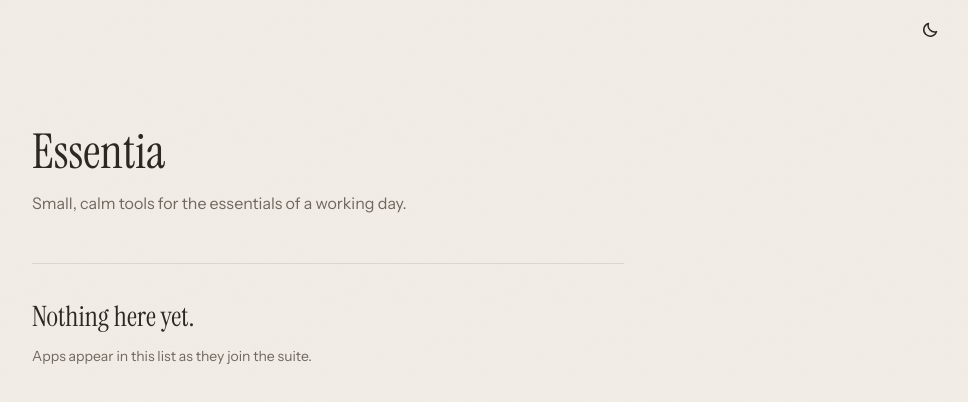
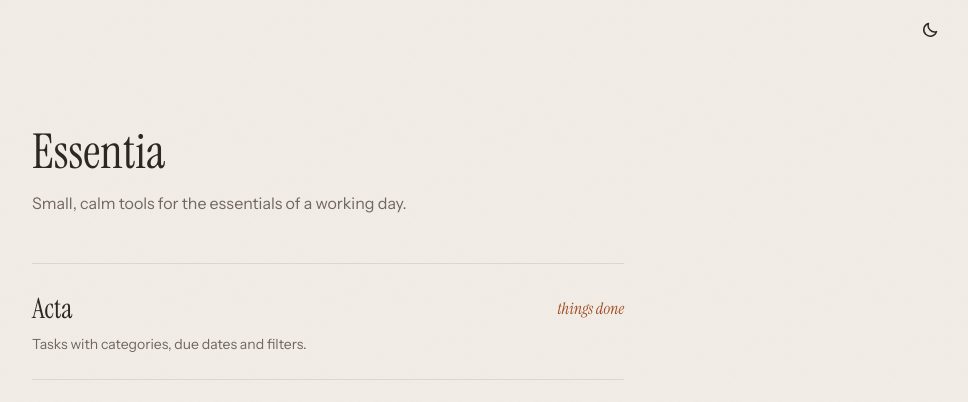
Before and after one commit to tiago-espadinha/Essentia, a React (Vite) app in the folder apps/hub/: page / in a window 1280 px wide. Shown: the top 402 px of the page, without its empty margins (312-1280 px from the left). Built offline with nearby package versions, Linux system fonts and the light colour scheme.

Commit message:
feat(hub): list acta in the launcher

```diff
--- a/apps/hub/src/apps.ts
+++ b/apps/hub/src/apps.ts
@@ -8,4 +8,12 @@ export interface SuiteApp {
   port: number
 }
 
-export const suiteApps: SuiteApp[] = []
+export const suiteApps: SuiteApp[] = [
+  {
+    name: 'Acta',
+    path: '/acta/',
+    latin: 'things done',
+    description: 'Tasks with categories, due dates and filters.',
+    port: 5102,
+  },
+]
```
